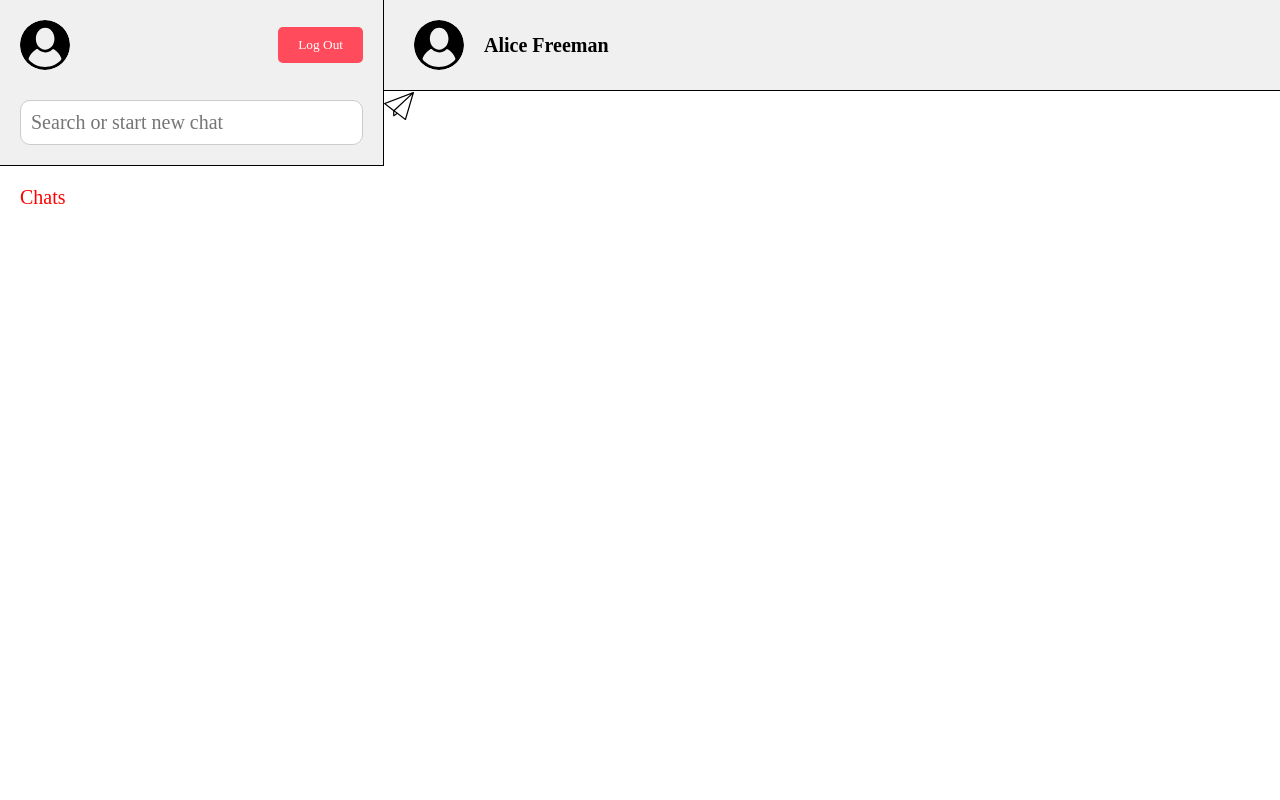
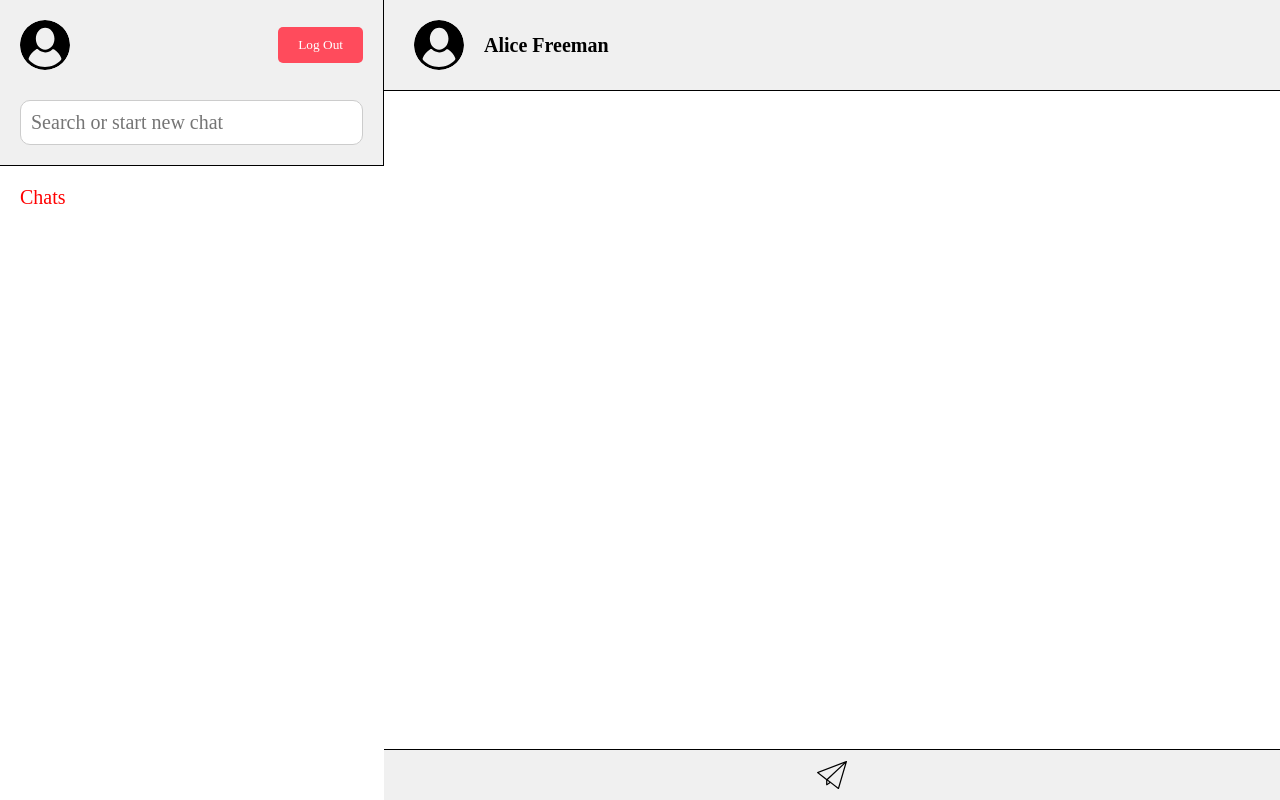
Before and after one commit to bogdan9876/fullstack-test-task, a React (Create React App) app in the folder client/: page / in a window 1280 px wide. Built offline with nearby package versions, Linux system fonts and the light colour scheme; sample sign-in values are in the browser's storage; a web font is replaced by a local one.

Commit message:
next commit

```diff
--- a/client/src/components/Home/home.css
+++ b/client/src/components/Home/home.css
@@ -51,6 +51,8 @@
 .right-panel {
   width: 70%;
   background-color: #ffffff;
+  display: flex;
+  flex-direction: column;
   box-sizing: border-box;
 }
 
@@ -88,3 +90,17 @@
   align-items: center;
   justify-content: center;
 }
+
+.right-panel-main {
+  flex-grow: 1;
+  overflow-y: auto;
+}
+
+.right-panel-message-input {
+  display: flex;
+  align-items: center;
+  justify-content: center;
+  padding: 10px;
+  border-top: 0.3px solid black;
+  background-color: #f0f0f0;
+}
```
Also changed, not shown: client/src/components/Home/home.js (line endings or trailing spaces).
